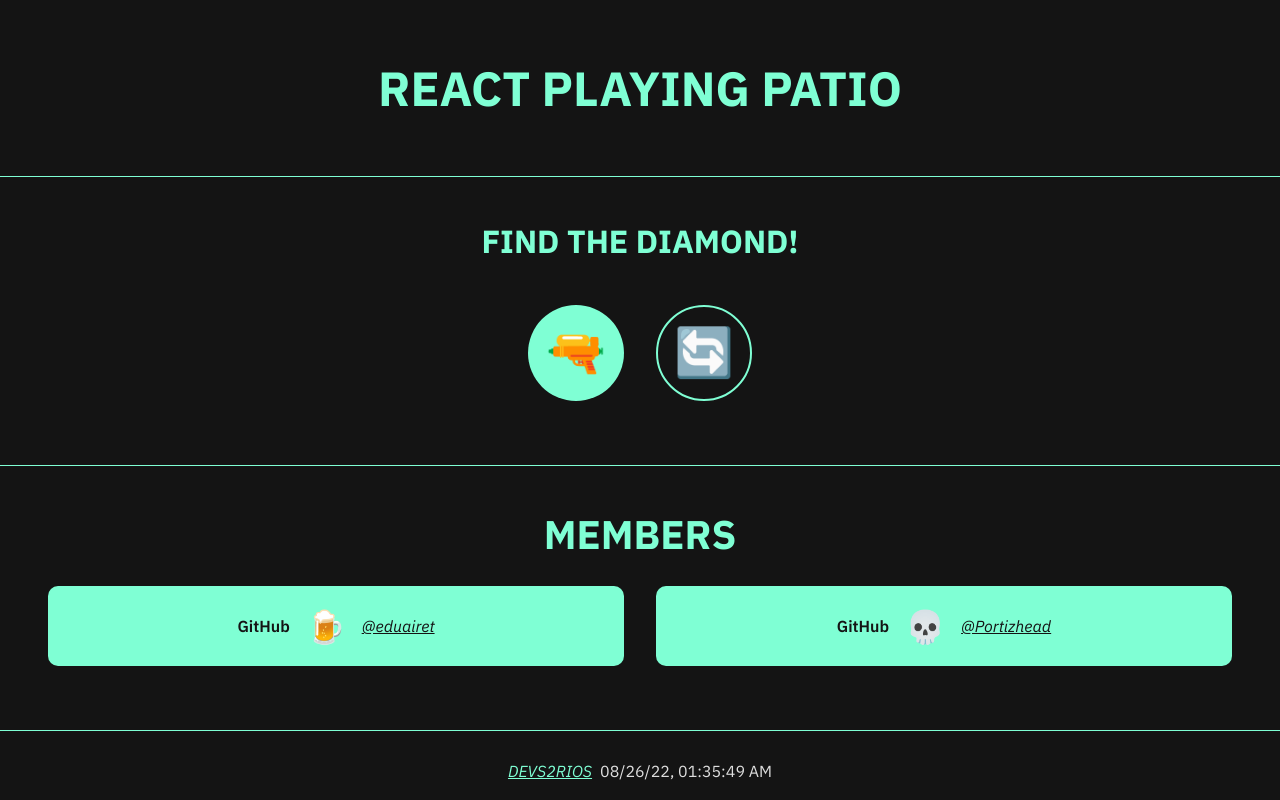
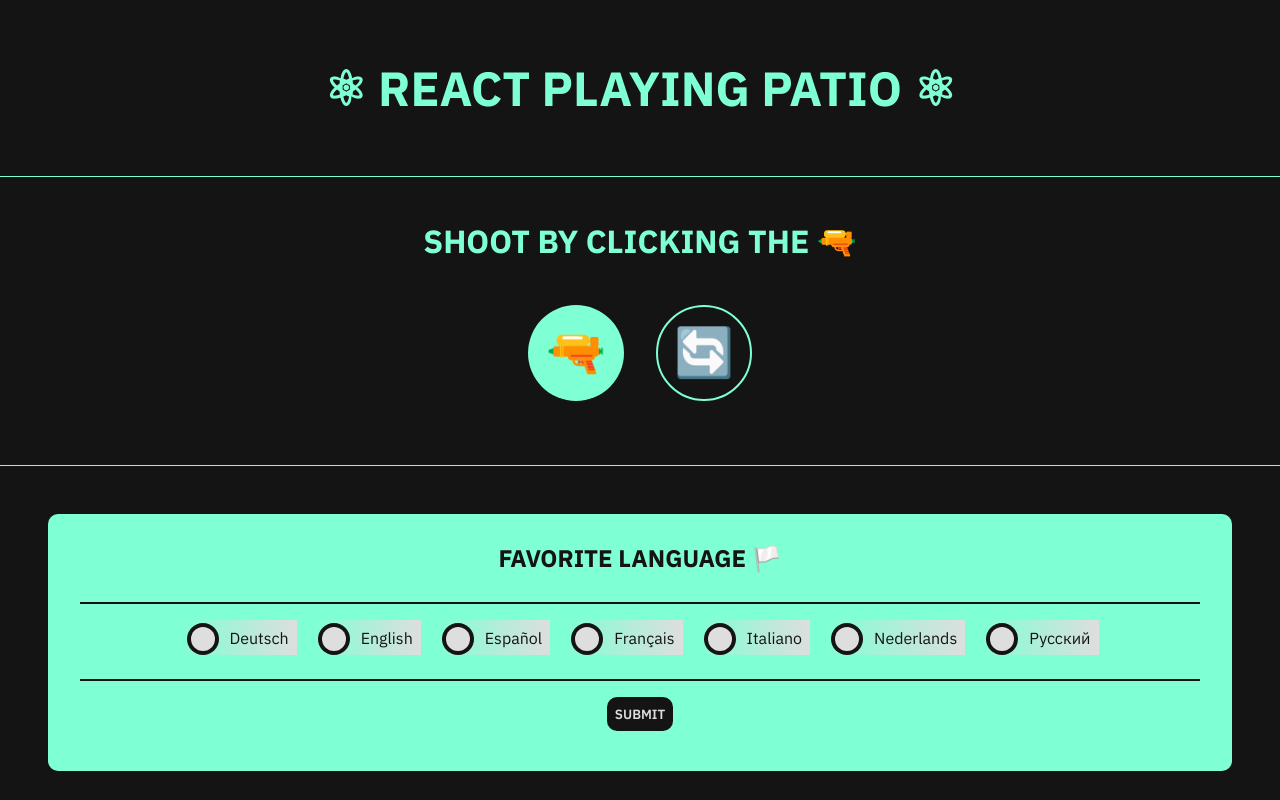
Before and after one commit to Devs2Rios/react-complete-guide, a React (Create React App) app: page / in a window 1280 px wide. Shown: the top 800 px of the page. Built offline with nearby package versions, Linux system fonts and the light colour scheme.

Commit message:
lang form

```diff
--- a/src/components/App/App.js
+++ b/src/components/App/App.js
@@ -3,6 +3,7 @@ import Footer from '../Footer/Footer';
 import Member from '../Member/Member';
 import Container from '../Container/Container';
 import ShootGame from '../ShootGame/ShootGame';
+import LanguageForm from '../LanguageForm/LanguageForm';
 
 export default function App() {
   const members = {
@@ -10,7 +11,7 @@ export default function App() {
     pedro: { nme: 'Pedro Ortíz', handle: '@Portizhead' },
   };
   const creator = { nme: 'Devs2Rios', url: 'https://github.com/Devs2Rios' };
-  const appTitle = 'React Playing Patio';
+  const appTitle = '⚛ React Playing Patio ⚛';
   document.title = `${creator.nme} - ${appTitle}`;
 
   return (
@@ -20,6 +21,7 @@ export default function App() {
         <ShootGame />
       </header>
       <main>
+        <LanguageForm />
         <h2>Members</h2>
         <Container>
           {Object.values(members).map(member => (
--- /dev/null
+++ b/src/components/LanguageForm/LanguageForm.css
@@ -0,0 +1,41 @@
+.radio-container {
+  display: flex;
+  align-items: center;
+  justify-content: center;
+  flex-wrap: wrap;
+  gap: 1rem;
+  padding-bottom: 1.5rem;
+  border-bottom: 2px solid var(--black);
+}
+
+.radio-el {
+  display: flex;
+  align-items: center;
+  justify-content: center;
+  background: linear-gradient(to right, var(--accent), var(--white));
+}
+
+.fav-lang-title {
+  padding-bottom: 2rem;
+  border-bottom: 2px solid var(--black);
+}
+
+@media screen and (max-width: 600px) {
+  .radio-container {
+    flex-direction: column;
+    justify-content: center;
+    align-items: center;
+  }
+  .radio-el {
+    width: 80%;
+    align-items: space-around;
+  }
+  .radio-el input {
+    justify-self: flex-end;
+    flex-grow: 0;
+  }
+  .radio-el label {
+    text-align: left;
+    flex-grow: 2;
+  }
+}
--- /dev/null
+++ b/src/components/LanguageForm/LanguageForm.js
@@ -0,0 +1,68 @@
+import './LanguageForm.css';
+import { useState } from 'react';
+
+export default function LanguageForm() {
+  const langs = [
+    { nme: 'Deutsch', submit: 'Einreichen', color: '#FFDE00', flag: '🇩🇪' },
+    { nme: 'English', submit: 'Submit', color: '#7FFFD4', flag: '🇺🇸' },
+    { nme: 'Español', submit: 'Enviar', color: '#57FF7E', flag: '🇲🇽' },
+    { nme: 'Français', submit: 'Soumettre', color: '#FF5EF0', flag: '🇫🇷' },
+    { nme: 'Italiano', submit: 'Invia', color: '#0089FF', flag: '🇮🇹' },
+    { nme: 'Nederlands', submit: 'Indienen', color: '#FF6F00', flag: '🇳🇱' },
+    { nme: 'Русский', submit: 'Подчиниться', color: '#FF4E66', flag: '🇷🇺' },
+  ];
+
+  const [favLang, setFavLang] = useState({ nme: '', submit: 'Submit' });
+
+  const handleFavLang = e => {
+    const langVal = e.target.value;
+    setFavLang({
+      nme: langVal,
+      submit: langs.find(lang => lang.nme === langVal).submit,
+    });
+  };
+
+  const handleSubmit = e => {
+    e.preventDefault();
+    const el = e.target,
+      lang = langs.find(lang => lang.submit === el.value);
+
+    document.documentElement.style.setProperty('--accent', lang.color);
+    document.getElementById('lang-flag').textContent = lang.flag;
+    el.parentElement.reset();
+  };
+
+  return (
+    <form>
+      <legend className='fav-lang-title'>
+        Favorite Language <span id='lang-flag'>🏳️</span>
+      </legend>
+      <span className='radio-container'>
+        {langs.map(lang => {
+          const langid = lang.nme.slice(0, 2).toLocaleLowerCase();
+          return (
+            <span className='radio-el' key={langid}>
+              <input
+                type='radio'
+                id={langid}
+                key={langid}
+                name='langs'
+                value={lang.nme}
+                onClick={handleFavLang}
+              />
+              <label key={`${langid}lb`} htmlFor={langid}>
+                {lang.nme}
+              </label>
+            </span>
+          );
+        })}
+      </span>
+      <input
+        id='submit-lang'
+        type='submit'
+        value={favLang.submit}
+        onClick={handleSubmit}
+      />
+    </form>
+  );
+}
--- a/src/components/ShootGame/GameButton/GameButton.css
+++ b/src/components/ShootGame/GameButton/GameButton.css
@@ -9,6 +9,10 @@
   display: flex;
   align-items: center;
   justify-content: center;
+}
+
+.game-button:active {
+  transform: scale(1.1);
 }
 
 .active {
--- a/src/components/ShootGame/ShootGame.js
+++ b/src/components/ShootGame/ShootGame.js
@@ -4,17 +4,22 @@ import Container from '../Container/Container';
 import GameButton from './GameButton/GameButton';
 
 export default function ShootButton() {
-  const [game, setGame] = useState({
+  const preset = {
     emoji: '🔫',
-    msg: 'Find the diamond!',
+    msg: 'Shoot by clicking the 🔫',
     playing: true,
-  });
+  };
+  const [game, setGame] = useState({ ...preset });
   // Game logic
   const shoot = e => {
     const emojis = [...'🔫💣🧨🪓🔪🗡🥊🏴💎'];
     const rEmoji = emojis[Math.round(Math.random() * (emojis.length - 1))];
     if (game.playing && game.emoji !== '💎') {
-      setGame({ emoji: rEmoji, msg: 'Try again!', playing: true });
+      setGame({
+        emoji: rEmoji,
+        msg: 'Shoot until you find the 💎',
+        playing: true,
+      });
       if (rEmoji === '💎') {
         setGame({ emoji: rEmoji, msg: "You're rich now!", playing: false });
       }
@@ -23,7 +28,7 @@ export default function ShootButton() {
   // Play again
   const again = e => {
     if (!game.playing) {
-      setGame({ emoji: '🔫', msg: 'Find the diamond!', playing: true });
+      setGame({ ...preset });
     }
   };
   return (
--- a/src/index.css
+++ b/src/index.css
@@ -8,8 +8,11 @@
 }
 /* Main elements styling */
 /* Containers */
-* {
+*,
+*:before,
+*:after {
   box-sizing: border-box;
+  transition: all ease 0.25s;
 }
 html,
 body {
@@ -35,7 +38,8 @@ h2,
 h3,
 h4,
 h5,
-h6 {
+h6,
+legend {
   font-weight: 900;
   text-transform: uppercase;
   color: var(--accent);
@@ -71,7 +75,7 @@ a {
   font-style: italic;
   transition: all ease 0.5s;
 }
-a:hover {
+a:active {
   font-weight: 600;
 }
 
@@ -82,3 +86,81 @@ em {
 strong {
   font-weight: 600;
 }
+
+form {
+  background-color: var(--accent);
+  color: var(--black);
+  display: flex;
+  flex-direction: column;
+  border-radius: 10px;
+  gap: 1rem;
+  padding: 2rem 2rem 2.5rem 2rem;
+}
+
+legend {
+  color: var(--black);
+  font-size: 1.5rem;
+}
+
+label {
+  padding: 0.5rem;
+}
+
+input {
+  font-family: 'IBM Plex Sans', sans-serif;
+  border: none;
+  padding: 0.5rem;
+  text-transform: uppercase;
+}
+
+input[type='radio'] {
+  -webkit-appearance: none;
+  width: 2rem;
+  height: 2rem;
+  border-radius: 100%;
+  background-color: var(--black);
+  outline: none;
+  cursor: pointer;
+  transition: all ease 0.5s;
+}
+input[type='radio']:after {
+  background-color: var(--white);
+  height: 1.5rem;
+  width: 1.5rem;
+  border-radius: 100%;
+  content: '';
+  display: block;
+  position: relative;
+  bottom: calc(0.5rem / 2);
+  right: calc(0.5rem / 2);
+}
+input[type='radio']:checked:after {
+  background-color: var(--black);
+}
+
+input[type='submit'] {
+  background-color: var(--black);
+  color: var(--white);
+  font-weight: 600;
+  transition: all ease 0.25s;
+  align-self: center;
+  border-radius: 10px;
+}
+
+input[type='submit']:active {
+  transform: scale(1.1);
+}
+
+@media (hover: hover) {
+  a:hover {
+    font-weight: 600;
+  }
+  input[type='submit']:hover {
+    cursor: pointer;
+    background-color: var(--white);
+    color: var(--black);
+  }
+  input[type='radio']:hover {
+    transform: scale(1.1);
+  }
+}
```
Also changed, not shown: 11 other files (tests, documents, lock files or other folders).
